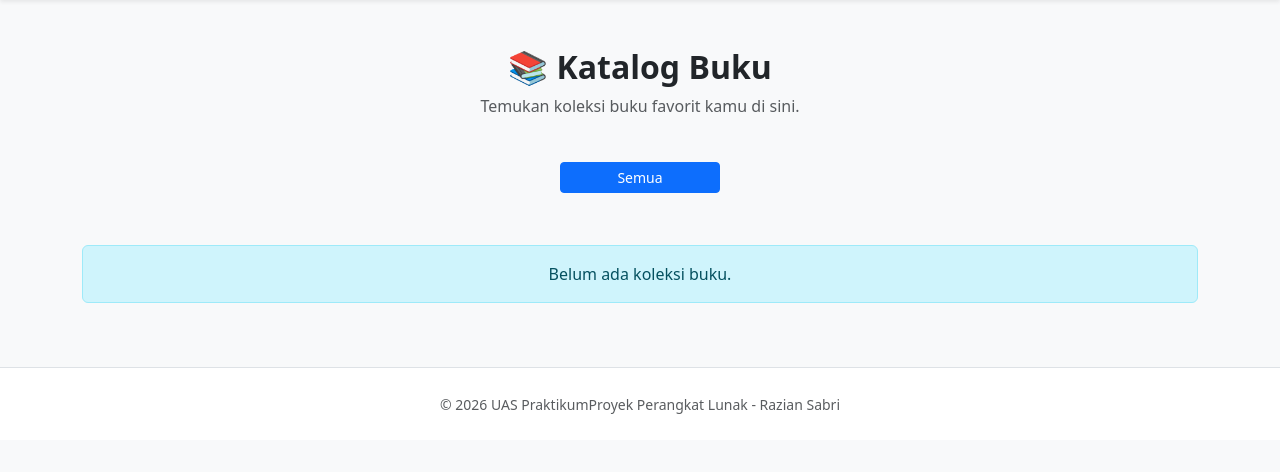
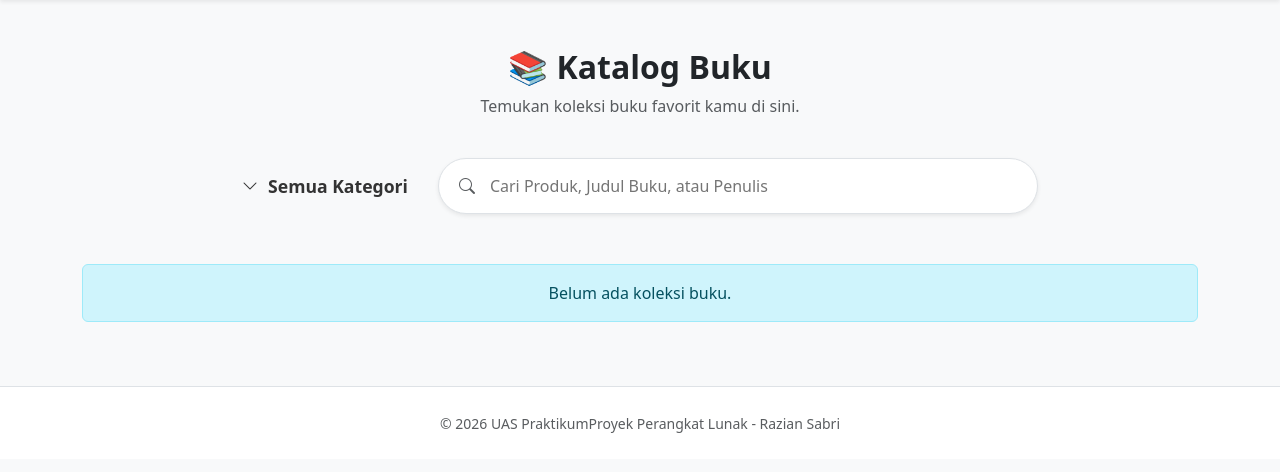
Before and after one commit to raziansabri04/UAS_PPL_KatalogBuku, a Django app: page / in a window 1280 px wide. Shown: the part 56-528 px from the top of the page. Run offline with Django 5.2, Linux system fonts and the light colour scheme; data that the repository does not hold is empty.

Commit message:
menambah dropdown dan fitur search

```diff
--- a/katalog/templates/katalog/base.html
+++ b/katalog/templates/katalog/base.html
@@ -5,6 +5,7 @@
     <meta name="viewport" content="width=device-width, initial-scale=1.0">
     <title>BookArchive - UAS Praktikum Proyek Perangkat Lunak</title>
     <link href="https://cdn.jsdelivr.net/npm/bootstrap@5.3.0/dist/css/bootstrap.min.css" rel="stylesheet">
+    <link rel="stylesheet" href="https://cdn.jsdelivr.net/npm/bootstrap-icons@1.11.3/font/bootstrap-icons.min.css">
     <style>
         .card { transition: transform 0.2s; }
         .card:hover { transform: scale(1.02); }
--- a/katalog/templates/katalog/index.html
+++ b/katalog/templates/katalog/index.html
@@ -2,51 +2,66 @@
 
 {% block content %}
 <style>
-    /* Membuat semua tombol filter memiliki lebar yang sama */
-    .filter-btn {
-        min-width: 160px;
-        margin: 5px;
-        transition: all 0.3s ease;
+    /* 1. CSS UNTUK FILTER & SEARCH PILL */
+    .search-wrapper {
+        display: flex;
+        align-items: center;
+        justify-content: center;
+        gap: 30px;
+        margin-bottom: 50px;
     }
+    .category-trigger {
+        cursor: pointer;
+        display: flex;
+        align-items: center;
+        color: #333;
+        transition: 0.3s;
+        text-decoration: none;
+    }
+    .category-trigger:hover { opacity: 0.7; }
+    .category-trigger span { font-weight: 700; font-size: 1.1rem; margin-left: 10px; }
 
-    .filter-btn:hover {
-        transform: translateY(-2px);
-        box-shadow: 0 4px 8px rgba(0,0,0,0.1);
+    .search-pill-container {
+        flex-grow: 1;
+        max-width: 600px;
+        display: flex;
+        align-items: center;
+        background: #fff;
+        border: 1px solid #dee2e6;
+        border-radius: 50px;
+        padding: 5px 20px;
+        transition: 0.3s;
     }
+    .search-pill-container:focus-within { border-color: #0d6efd; box-shadow: 0 0 0 0.25rem rgba(13, 110, 253, 0.1); }
+    .search-pill-container input { border: none; outline: none; width: 100%; padding: 10px 15px; font-size: 1rem; background: transparent; }
 
-    /* Memastikan area judul memiliki tinggi yang sama */
+    /* 2. CSS UNTUK KARTU BUKU (SIMETRIS) */
     .card-title {
         min-height: 3.5rem;
         display: -webkit-box;
         -webkit-line-clamp: 2;
         -webkit-box-orient: vertical;
         overflow: hidden;
-        margin-bottom: 0.5rem;
     }
+    .mt-auto-custom { margin-top: auto; }
 
-    /* Memaksa tombol ke bawah kartu */
-    .mt-auto-custom {
-        margin-top: auto;
-    }
-
-    /* CSS Khusus untuk Warna Badge Kategori */
-    .badge-teknologi { background-color: #0d6efd; color: white; } /* Biru */
-    .badge-fiksi { background-color: #198754; color: white; } /* Hijau */
-    .badge-pengembangan-diri { background-color: #6f42c1; color: white; } /* Ungu */
-    .badge-sains { background-color: #0dcaf0; color: #000; } /* Biru Muda/Cyan */
-    .badge-sejarah { background-color: #ffc107; color: #000; } /* Kuning */
-
-    /* Warna default jika kategori tidak terdaftar di atas */
-    .badge-default { background-color: #6c757d; color: white; }
-
-    /* Ukuran badge agar lebih bagus */
+    /* 1. Warna Dasar (Default) */
     .badge-cat {
         padding: 0.5em 1em;
         border-radius: 50px;
         font-weight: 500;
         text-transform: uppercase;
         font-size: 0.7rem;
+        background-color: #6c757d; /* Warna abu-abu standar */
+        color: white;
     }
+
+    /* 2. Warna Spesifik (Akan menimpa warna dasar jika cocok) */
+    .badge-teknologi { background-color: #0d6efd !important; color: white !important; }
+    .badge-fiksi { background-color: #198754 !important; color: white !important; }
+    .badge-pengembangan-diri { background-color: #6f42c1 !important; color: white !important; }
+    .badge-sains { background-color: #0dcaf0 !important; color: #000 !important; }
+    .badge-sejarah { background-color: #ffc107 !important; color: #000 !important; }
 </style>
 
 <div class="row mb-4">
@@ -56,18 +71,32 @@
     </div>
 </div>
 
-<!-- TOMBOL FILTER -->
-<div class="row mb-5">
-    <div class="col-12 text-center">
-        <button class="btn btn-primary text-white btn-sm m-1 filter-btn" data-filter="all">Semua</button>
-        {% for kat in daftar_kategori %}
-            <button class="btn btn-outline-primary btn-sm m-1 filter-btn" data-filter="{{ kat.nama|slugify }}">
-                {{ kat.nama }}
-            </button>
-        {% endfor %}
+<!-- TAMPILAN PENCARIAN MODERN -->
+<div class="search-wrapper px-3">
+    <!-- Dropdown Kategori -->
+    <div class="dropdown">
+        <a class="category-trigger" href="#" role="button" id="dropdownMenuLink" data-bs-toggle="dropdown" aria-expanded="false">
+            <i class="bi bi-chevron-down fw-bold"></i>
+            <span id="categoryLabel">Semua Kategori</span>
+        </a>
+
+        <ul class="dropdown-menu shadow border-0" aria-labelledby="dropdownMenuLink">
+            <li><a class="dropdown-item filter-btn active" href="#" data-filter="all">Semua Kategori</a></li>
+            <!-- Garis divider dihapus di sini agar lebih bersih -->
+                {% for kat in daftar_kategori %}
+            <li><a class="dropdown-item filter-btn" href="#" data-filter="{{ kat.nama|slugify }}">{{ kat.nama }}</a></li>
+                {% endfor %}
+        </ul>
+    </div>
+
+    <!-- Bar Pencarian Pill -->
+    <div class="search-pill-container shadow-sm">
+        <i class="bi bi-search text-muted"></i>
+        <input type="text" id="searchInput" placeholder="Cari Produk, Judul Buku, atau Penulis">
     </div>
 </div>
 
+<!-- CONTAINER DAFTAR BUKU -->
 <div class="row" id="book-container">
     {% for p in daftar_buku %}
     <div class="col-md-3 mb-4 book-item" data-category="{{ p.kategori.nama|slugify }}">
@@ -80,7 +109,7 @@
 
             <div class="card-body text-center d-flex flex-column">
                 <div class="mb-2">
-                    <!-- Perhatikan class-nya sekarang dinamis menggunakan |slugify -->
+                    <!-- Hapus 'badge-default' dari daftar class agar tidak bentrok -->
                     <span class="badge badge-cat badge-{{ p.kategori.nama|slugify }}">
                         {{ p.kategori.nama }}
                     </span>
@@ -93,9 +122,9 @@
                     <p class="text-primary fw-bold mb-2">Rp {{ p.harga }}</p>
                     <a href="{% url 'detail_produk' p.id %}" class="btn btn-outline-dark btn-sm w-100">Lihat Detail</a>
                 </div>
-            </div> <!-- Tutup card-body -->
-        </div> <!-- Tutup card -->
-    </div> <!-- Tutup col-md-3 -->
+            </div>
+        </div>
+    </div>
     {% empty %}
     <div class="col-12 text-center">
         <p class="alert alert-info">Belum ada koleksi buku.</p>
@@ -103,22 +132,30 @@
     {% endfor %}
 </div>
 
-<!-- JAVASCRIPT UNTUK FILTER -->
+<!-- LOGIKA JAVASCRIPT -->
 <script>
-    document.querySelectorAll('.filter-btn').forEach(button => {
-        button.addEventListener('click', function() {
-            document.querySelectorAll('.filter-btn').forEach(btn => {
-                btn.classList.remove('btn-primary', 'text-white');
-                btn.classList.add('btn-outline-primary');
-            });
+    const searchInput = document.getElementById('searchInput');
+    const filterButtons = document.querySelectorAll('.filter-btn');
+    const categoryLabel = document.getElementById('categoryLabel');
+    const bookItems = document.querySelectorAll('.book-item');
 
-            this.classList.remove('btn-outline-primary');
-            this.classList.add('btn-primary', 'text-white');
+    // 1. Logika Filter Kategori
+    filterButtons.forEach(button => {
+        button.addEventListener('click', function(e) {
+            e.preventDefault();
+
+            // --- BAGIAN PERBAIKAN: Memindahkan Warna Biru (Active) ---
+            filterButtons.forEach(btn => btn.classList.remove('active')); // Hapus biru dari semua
+            this.classList.add('active'); // Tambah biru ke yang diklik saja
+
+            // Update Label Teks di Tombol Utama
+            categoryLabel.innerText = this.innerText;
+
+            // Reset Kolom Pencarian
+            searchInput.value = '';
 
             const filterValue = this.getAttribute('data-filter');
-            const items = document.querySelectorAll('.book-item');
-
-            items.forEach(item => {
+            bookItems.forEach(item => {
                 if (filterValue === 'all' || item.getAttribute('data-category') === filterValue) {
                     item.style.display = 'block';
                 } else {
@@ -127,5 +164,28 @@
             });
         });
     });
+
+    // 2. Logika Pencarian Real-time
+    searchInput.addEventListener('input', function() {
+        const query = this.value.toLowerCase();
+
+        if(query !== "") {
+            // Jika mengetik, kembalikan label ke "Semua Kategori" dan pindahkan biru ke "Semua"
+            categoryLabel.innerText = "Semua Kategori";
+            filterButtons.forEach(btn => btn.classList.remove('active'));
+            document.querySelector('[data-filter="all"]').classList.add('active');
+        }
+
+        bookItems.forEach(item => {
+            const title = item.querySelector('.card-title').innerText.toLowerCase();
+            const author = item.querySelector('.text-muted').innerText.toLowerCase();
+
+            if (title.includes(query) || author.includes(query)) {
+                item.style.display = 'block';
+            } else {
+                item.style.display = 'none';
+            }
+        });
+    });
 </script>
 {% endblock %}
```
